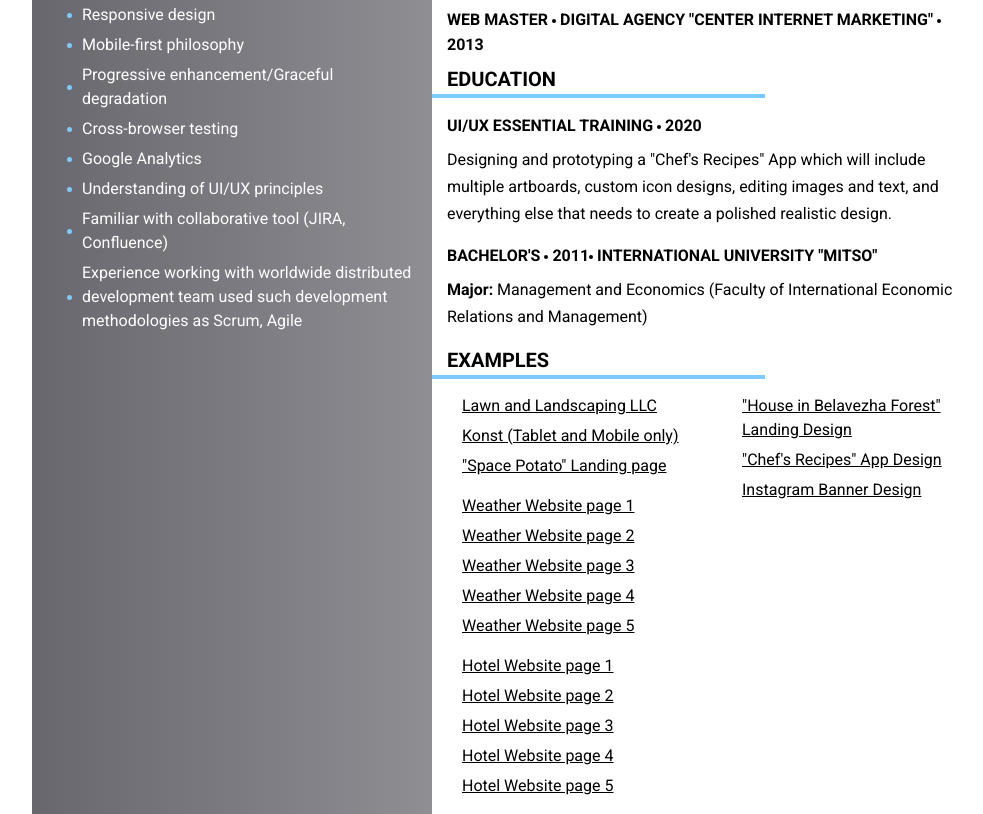
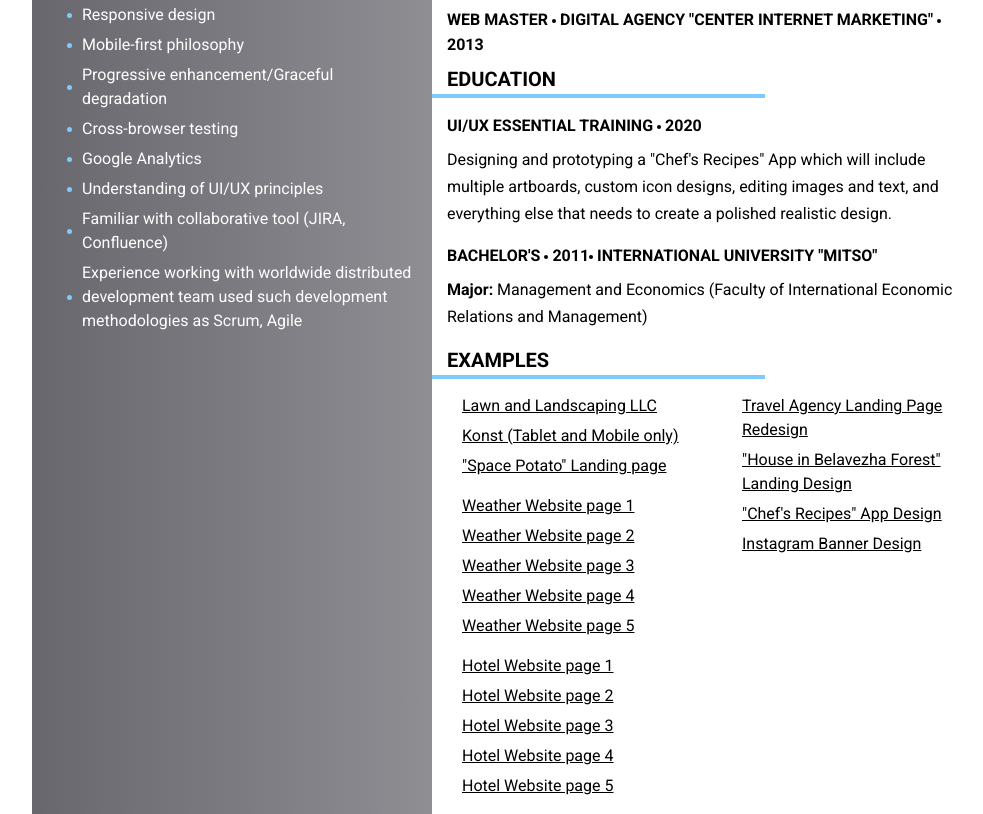
Before and after one commit to kate-pote/resume_project, a website: page app/index.html in a window 1280 px wide. Shown: the part 827-1641 px from the top of the page, without its empty margins (128-1111 px from the left). Drawn offline with nearby package versions, Linux system fonts and the light colour scheme; files that its build step writes are made by us from their sources.

Commit message:
adding nev landing page

```diff
--- a/app/index.html
+++ b/app/index.html
@@ -141,6 +141,8 @@
             </div>
             <div class="col-md-6">
               <ul>
+                <li><a href="https://www.figma.com/proto/xqnI73YVd44wGI8xDvjZPN/ZBY.by?scaling=min-zoom&node-id=1%3A2"
+                       target="_blank">Travel Agency Landing Page Redesign</a></li>
                 <li><a href="https://www.figma.com/proto/wmG4ZPEoXE2R49fFuRvgB2/%D0%94%D0%BE%D0%BC%D0%B8%D0%BA-%D0%92-%D0%9F%D1%83%D1%89%D0%B5?node-id=3%3A6&scaling=min-zoom"
                        target="_blank">"House in Belavezha Forest" Landing Design</a></li>
                 <li><a href="https://www.figma.com/proto/KdUWaGhUB1RSunkb857hLO/chef_recipe_app?node-id=4%3A2&scaling=scale-down"
```
